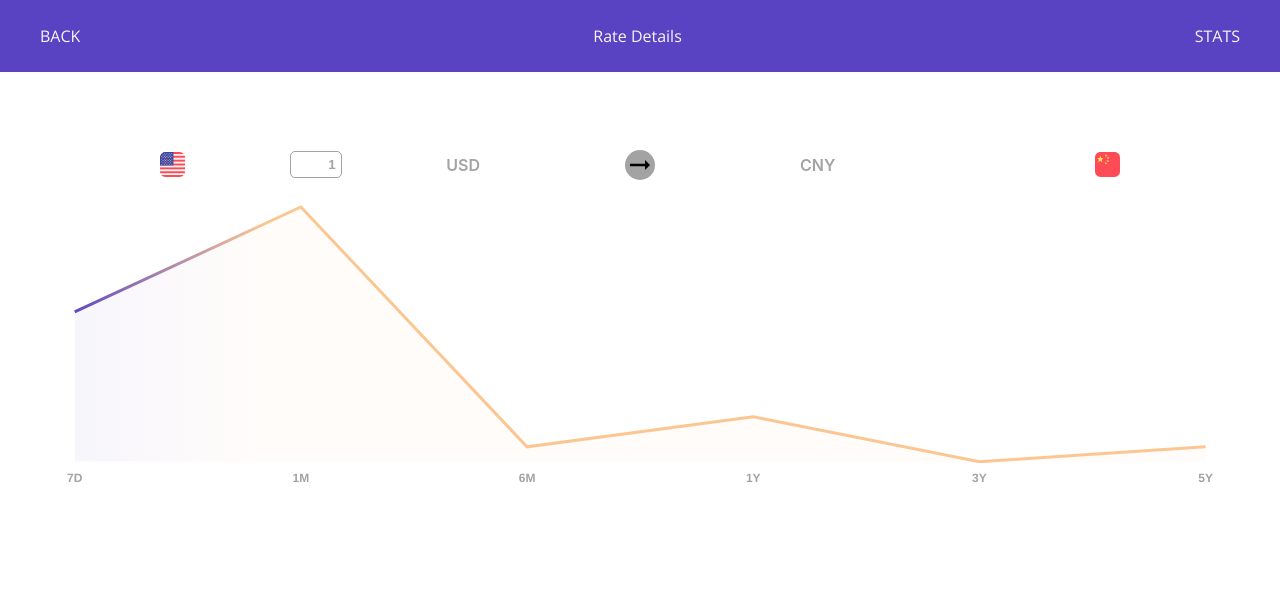
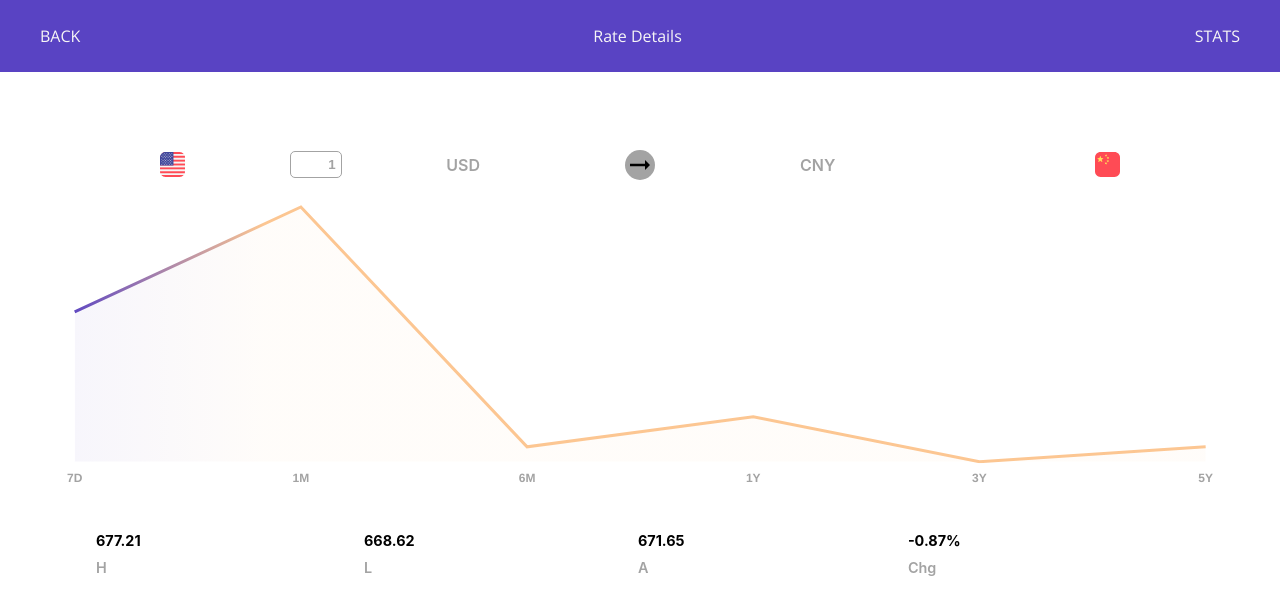
Before and after one commit to jamielindsay/Valyu, a React (Create React App) app: page / in a window 1280 px wide. Shown: the top 614 px of the page. Built offline with nearby package versions, Linux system fonts and the light colour scheme; no server answers.

Commit message:
Added detail averages bar

```diff
--- /dev/null
+++ b/src/detailAverages/detailAverage.css
@@ -0,0 +1,22 @@
+.averages {
+  width: 85%;
+  margin: 0 auto;
+  display: flex;
+  justify-content: space-evenly;
+  margin-top: 20px;
+  font-size: 0.9rem;
+}
+
+.averages div {
+  flex-grow: 1;
+}
+
+.number {
+  font-weight: 700;
+}
+
+.label {
+  margin-top: 10px;
+  font-weight: 600;
+  color: #a3a3a3;
+}
--- /dev/null
+++ b/src/detailAverages/detailAverages.js
@@ -0,0 +1,51 @@
+import React, { Component } from "react";
+import "./detailAverage.css";
+
+export default class DetailAverages extends Component {
+  high() {
+    return (
+      <div>
+        <div className="number">677.21</div>
+        <div className="label">H</div>
+      </div>
+    );
+  }
+
+  low() {
+    return (
+      <div>
+        <div className="number">668.62</div>
+        <div className="label">L</div>
+      </div>
+    );
+  }
+
+  average() {
+    return (
+      <div>
+        <div className="number">671.65</div>
+        <div className="label">A</div>
+      </div>
+    );
+  }
+
+  change() {
+    return (
+      <div>
+        <div className="number">-0.87%</div>
+        <div className="label">Chg</div>
+      </div>
+    );
+  }
+
+  render() {
+    return (
+      <div className="averages">
+        {this.high()}
+        {this.low()}
+        {this.average()}
+        {this.change()}
+      </div>
+    );
+  }
+}
--- a/src/pages/rateDetails.js
+++ b/src/pages/rateDetails.js
@@ -3,6 +3,7 @@ import Overview from "../overview/overview";
 import NavBarDetail from "../navbars/navBarDetail";
 import "./rateDetails.css";
 import DetailChart from "../detailChart/detailChart";
+import DetailAverages from "../detailAverages/detailAverages";
 
 export default class RateDetails extends Component {
   render() {
@@ -12,6 +13,7 @@ export default class RateDetails extends Component {
         <div className="mainContent">
           <Overview />
           <DetailChart />
+          <DetailAverages />
         </div>
       </div>
     );
```
